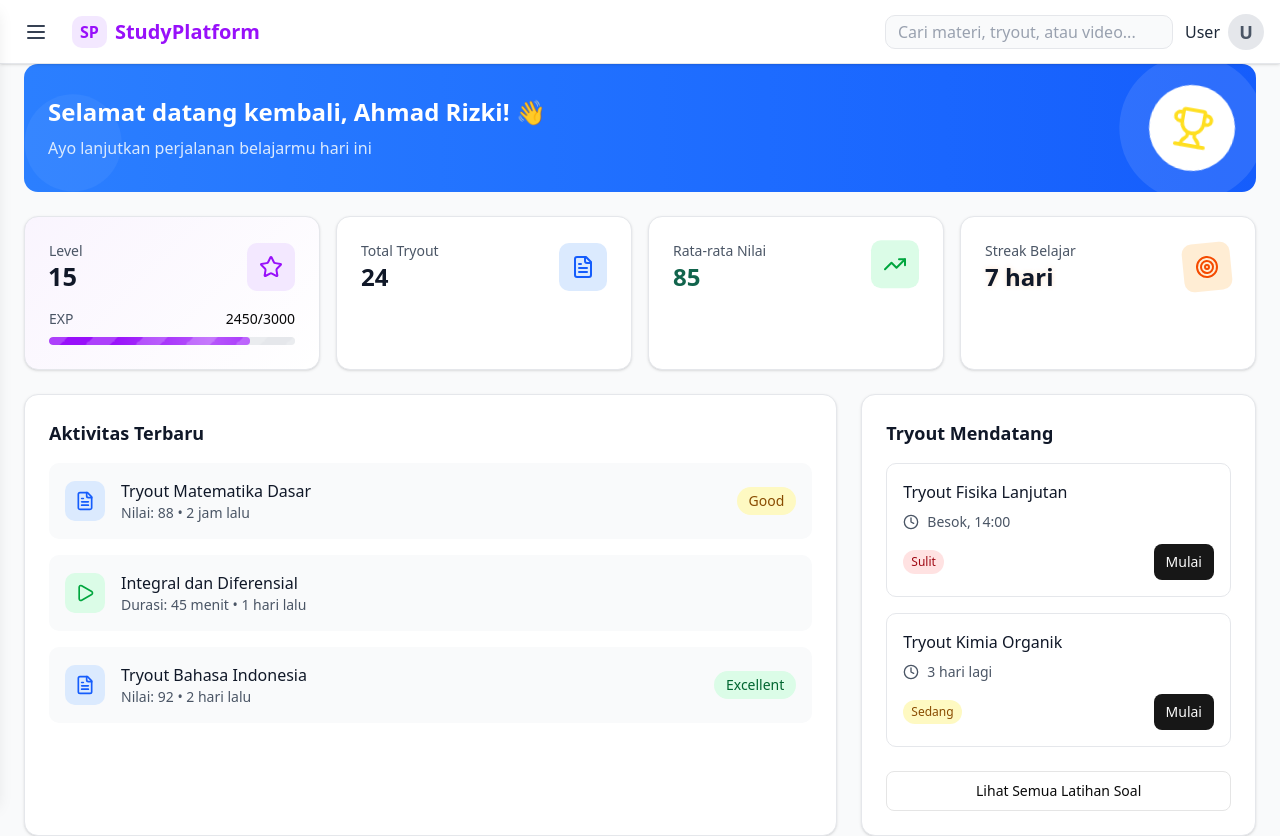
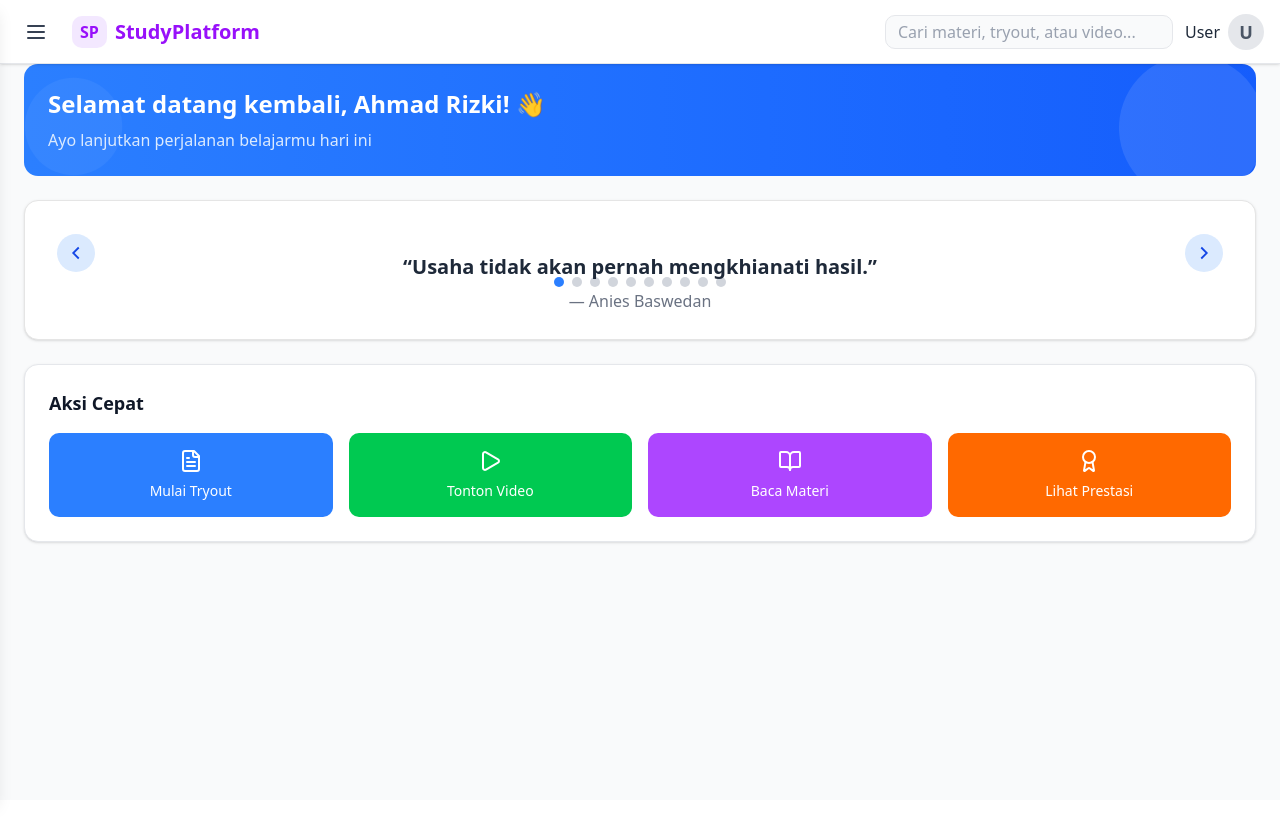
Before and after one commit to Tamara1430/tutor-utbk, a Next.js app: page /UserDashboard in a window 1280 px wide. Shown: the top 836 px of the page. After the commit the page ends 800 px from the top, so only its background shows below. Built offline with nearby package versions, Linux system fonts and the light colour scheme.

Commit message:
dashboard-page.tsx

```diff
--- a/src/app/UserDashboard/dashboard-page.tsx
+++ b/src/app/UserDashboard/dashboard-page.tsx
@@ -1,47 +1,90 @@
 'use client'
 
-import { motion, useInView } from 'framer-motion'
-import { useRef } from 'react'
+import { motion, useInView, AnimatePresence } from 'framer-motion'
+import { useRef, useState } from 'react'
 import {
-  Trophy,
-  Target,
-  BookOpen,
-  TrendingUp,
-  Star,
-  Play,
-  FileText,
-  Award,
-  Clock
+  FileText, Play, BookOpen, Award
 } from 'lucide-react'
 import { Button } from '@/components/ui/button'
+
+const MOTIVATION_QUOTES = [
+  {
+    text: 'Usaha tidak akan pernah mengkhianati hasil.',
+    author: 'Anies Baswedan'
+  },
+  {
+    text: 'Orang yang tidak pernah membuat kesalahan, tidak pernah mencoba sesuatu yang baru.',
+    author: 'Albert Einstein'
+  },
+  {
+    text: 'Kunci kesuksesan adalah fokus pada tujuan, bukan pada hambatan.',
+    author: 'Jack Ma'
+  },
+  {
+    text: 'Masa depan adalah milik mereka yang percaya pada keindahan mimpi mereka.',
+    author: 'Eleanor Roosevelt'
+  },
+  {
+    text: 'Semangat, kerja keras, dan tekad akan membawamu ke tempat yang kamu impikan.',
+    author: 'B.J. Habibie'
+  },
+  {
+    text: 'Sukses adalah hasil dari persiapan, kerja keras, dan belajar dari kegagalan.',
+    author: 'Colin Powell'
+  },
+  {
+    text: 'Jangan takut gagal, karena kegagalan adalah guru terbaik.',
+    author: 'Soichiro Honda'
+  },
+  {
+    text: 'Mimpi tidak akan menjadi kenyataan tanpa tindakan.',
+    author: 'Walt Disney'
+  },
+  {
+    text: 'Percayalah pada dirimu sendiri, dan segala sesuatu mungkin terjadi.',
+    author: 'Simone Biles'
+  },
+  {
+    text: 'Kesempatan tidak datang dua kali, manfaatkan sebaik mungkin.',
+    author: 'Chairul Tanjung'
+  }
+]
 
 export default function Dashboard() {
   const ref = useRef(null)
   const isInView = useInView(ref, { once: true })
+  const userStats = { name: "Ahmad Rizki" }
 
-  // Data dummy untuk demonstrasi
-  const userStats = {
-    name: "Ahmad Rizki",
-    level: 15,
-    exp: 2450,
-    maxExp: 3000,
-    totalTryouts: 24,
-    averageScore: 85,
-    studyStreak: 7
+  // Carousel state
+  const [index, setIndex] = useState(0)
+  const [direction, setDirection] = useState(0) // -1: left, 1: right
+
+  // Animasi carousel
+  const slideVariants = {
+    enter: (direction: number) => ({
+      x: direction > 0 ? 300 : -300,
+      opacity: 0
+    }),
+    center: {
+      x: 0,
+      opacity: 1,
+      transition: { duration: 0.5 }
+    },
+    exit: (direction: number) => ({
+      x: direction > 0 ? -300 : 300,
+      opacity: 0,
+      transition: { duration: 0.5 }
+    })
   }
 
-  const recentActivities = [
-    { id: 1, type: 'tryout', title: 'Tryout Matematika Dasar', score: 88, date: '2 jam lalu' },
-    { id: 2, type: 'video', title: 'Integral dan Diferensial', duration: '45 menit', date: '1 hari lalu' },
-    { id: 3, type: 'tryout', title: 'Tryout Bahasa Indonesia', score: 92, date: '2 hari lalu' },
-  ]
-
-  const upcomingTryouts = [
-    { id: 1, title: 'Tryout Fisika Lanjutan', date: 'Besok, 14:00', difficulty: 'Sulit' },
-    { id: 2, title: 'Tryout Kimia Organik', date: '3 hari lagi', difficulty: 'Sedang' },
-  ]
-
-  const expPercentage = (userStats.exp / userStats.maxExp) * 100
+  const handleNext = () => {
+    setDirection(1)
+    setIndex((prev) => (prev + 1) % MOTIVATION_QUOTES.length)
+  }
+  const handlePrev = () => {
+    setDirection(-1)
+    setIndex((prev) => (prev - 1 + MOTIVATION_QUOTES.length) % MOTIVATION_QUOTES.length)
+  }
 
   const containerVariants = {
     hidden: { opacity: 0 },
@@ -53,17 +96,12 @@ export default function Dashboard() {
       }
     }
   }
-
   const itemVariants = {
     hidden: { y: 20, opacity: 0 },
     visible: {
       y: 0,
       opacity: 1,
-      transition: {
-        type: "spring" as const,
-        stiffness: 100,
-        damping: 12
-      }
+      transition: { type: "spring" as const, stiffness: 100, damping: 12 }
     }
   }
 
@@ -84,30 +122,14 @@ export default function Dashboard() {
         {/* Animated background elements */}
         <motion.div
           className="absolute top-0 right-0 w-32 h-32 bg-white opacity-10 rounded-full"
-          animate={{
-            scale: [1, 1.2, 1],
-            rotate: [0, 180, 360]
-          }}
-          transition={{
-            duration: 8,
-            repeat: Infinity,
-            ease: "linear"
-          }}
+          animate={{ scale: [1, 1.2, 1], rotate: [0, 180, 360] }}
+          transition={{ duration: 8, repeat: Infinity, ease: "linear" }}
         />
         <motion.div
           className="absolute bottom-0 left-0 w-24 h-24 bg-white opacity-5 rounded-full"
-          animate={{
-            scale: [1, 1.1, 1],
-            x: [0, 10, 0],
-            y: [0, -10, 0]
-          }}
-          transition={{
-            duration: 6,
-            repeat: Infinity,
-            ease: "easeInOut"
-          }}
+          animate={{ scale: [1, 1.1, 1], x: [0, 10, 0], y: [0, -10, 0] }}
+          transition={{ duration: 6, repeat: Infinity, ease: "easeInOut" }}
         />
-
         <div className="flex items-center justify-between relative z-10">
           <div>
             <motion.h1
@@ -127,339 +149,64 @@ export default function Dashboard() {
               Ayo lanjutkan perjalanan belajarmu hari ini
             </motion.p>
           </div>
-          <motion.div
-            className="hidden md:block"
-            animate={{
-              rotate: [0, 10, -10, 0],
-              scale: [1, 1.1, 1]
-            }}
-            transition={{
-              duration: 4,
-              repeat: Infinity,
-              ease: "easeInOut"
-            }}
-          >
-            <div className="w-20 h-20 bg-white bg-opacity-20 rounded-full flex items-center justify-center animate-float">
-              <Trophy className="h-10 w-10 text-yellow-300" />
-            </div>
-          </motion.div>
         </div>
       </motion.div>
 
-      {/* Stats Cards */}
+      {/* Carousel Motivasi */}
       <motion.div
-        variants={containerVariants}
-        className="grid grid-cols-1 md:grid-cols-2 lg:grid-cols-4 gap-4"
+        variants={itemVariants}
+        className="relative flex flex-col items-center justify-center bg-white rounded-xl p-6 border shadow-sm overflow-hidden min-h-[140px]"
       >
-        {/* Level & EXP Card */}
-        <motion.div
-          variants={itemVariants}
-          whileHover={{
-            scale: 1.05,
-            boxShadow: "0 20px 40px rgba(0, 0, 0, 0.1)"
-          }}
-          className="bg-white rounded-xl p-6 shadow-sm border border-gray-200 card-hover relative overflow-hidden"
-        >
-          {/* Animated background gradient */}
-          <motion.div
-            className="absolute inset-0 bg-gradient-to-br from-purple-50 to-transparent opacity-50"
-            animate={{
-              background: [
-                "linear-gradient(45deg, rgba(147, 51, 234, 0.1), transparent)",
-                "linear-gradient(135deg, rgba(147, 51, 234, 0.1), transparent)",
-                "linear-gradient(225deg, rgba(147, 51, 234, 0.1), transparent)",
-                "linear-gradient(315deg, rgba(147, 51, 234, 0.1), transparent)"
-              ]
-            }}
-            transition={{ duration: 4, repeat: Infinity }}
-          />
-
-          <div className="relative z-10">
-            <div className="flex items-center justify-between mb-4">
-              <div>
-                <p className="text-sm text-gray-600">Level</p>
-                <motion.p
-                  className="text-2xl font-bold text-gray-900"
-                  animate={{ scale: [1, 1.1, 1] }}
-                  transition={{ duration: 2, repeat: Infinity }}
-                >
-                  {userStats.level}
-                </motion.p>
-              </div>
+        <div className="w-full max-w-xl flex items-center justify-center">
+          {/* Prev Button */}
+          <button
+            onClick={handlePrev}
+            className="absolute left-4 md:left-8 bg-blue-100 hover:bg-blue-200 text-blue-700 rounded-full p-2 z-10"
+            aria-label="Sebelumnya"
+            tabIndex={0}
+          >
+            <svg width={22} height={22} fill="none" stroke="currentColor" viewBox="0 0 24 24"><path d="M15 18l-6-6 6-6" strokeWidth={2}/></svg>
+          </button>
+          {/* Carousel Slide */}
+          <div className="flex-1 px-8 text-center relative">
+            <AnimatePresence custom={direction} mode="wait">
               <motion.div
-                className="w-12 h-12 bg-purple-100 rounded-lg flex items-center justify-center"
-                whileHover={{ rotate: 360 }}
-                transition={{ duration: 0.5 }}
+                key={index}
+                custom={direction}
+                variants={slideVariants}
+                initial="enter"
+                animate="center"
+                exit="exit"
+                className="absolute left-0 right-0"
               >
-                <Star className="h-6 w-6 text-purple-600" />
-              </motion.div>
-            </div>
-            <div className="space-y-2">
-              <div className="flex justify-between text-sm">
-                <span className="text-gray-600">EXP</span>
-                <span className="font-medium">{userStats.exp}/{userStats.maxExp}</span>
-              </div>
-              <div className="w-full bg-gray-200 rounded-full h-2 progress-bar">
-                <motion.div
-                  initial={{ width: 0 }}
-                  animate={{ width: `${expPercentage}%` }}
-                  transition={{ duration: 1.5, delay: 0.5, ease: "easeOut" }}
-                  className="bg-purple-600 h-2 rounded-full relative overflow-hidden"
-                >
-                  <motion.div
-                    className="absolute inset-0 bg-gradient-to-r from-transparent via-white to-transparent opacity-30"
-                    animate={{ x: ["-100%", "100%"] }}
-                    transition={{ duration: 2, repeat: Infinity, ease: "linear" }}
-                  />
-                </motion.div>
-              </div>
-            </div>
-          </div>
-        </motion.div>
-
-        {/* Total Tryouts */}
-        <motion.div
-          variants={itemVariants}
-          whileHover={{
-            scale: 1.05,
-            boxShadow: "0 20px 40px rgba(0, 0, 0, 0.1)"
-          }}
-          className="bg-white rounded-xl p-6 shadow-sm border border-gray-200 card-hover"
-        >
-          <div className="flex items-center justify-between">
-            <div>
-              <p className="text-sm text-gray-600">Total Tryout</p>
-              <motion.p
-                className="text-2xl font-bold text-gray-900"
-                initial={{ scale: 0 }}
-                animate={{ scale: 1 }}
-                transition={{ delay: 0.6, type: "spring", stiffness: 200 }}
-              >
-                {userStats.totalTryouts}
-              </motion.p>
-            </div>
-            <motion.div
-              className="w-12 h-12 bg-blue-100 rounded-lg flex items-center justify-center"
-              whileHover={{
-                scale: 1.1,
-                boxShadow: "0 0 20px rgba(59, 130, 246, 0.4)"
-              }}
-            >
-              <FileText className="h-6 w-6 text-blue-600" />
-            </motion.div>
-          </div>
-        </motion.div>
-
-        {/* Average Score */}
-        <motion.div
-          variants={itemVariants}
-          whileHover={{
-            scale: 1.05,
-            boxShadow: "0 20px 40px rgba(0, 0, 0, 0.1)"
-          }}
-          className="bg-white rounded-xl p-6 shadow-sm border border-gray-200 card-hover"
-        >
-          <div className="flex items-center justify-between">
-            <div>
-              <p className="text-sm text-gray-600">Rata-rata Nilai</p>
-              <motion.p
-                className="text-2xl font-bold text-gray-900"
-                animate={{
-                  color: ["#111827", "#10B981", "#111827"]
-                }}
-                transition={{ duration: 3, repeat: Infinity }}
-              >
-                {userStats.averageScore}
-              </motion.p>
-            </div>
-            <motion.div
-              className="w-12 h-12 bg-green-100 rounded-lg flex items-center justify-center"
-              animate={{
-                y: [0, -5, 0]
-              }}
-              transition={{ duration: 2, repeat: Infinity }}
-            >
-              <TrendingUp className="h-6 w-6 text-green-600" />
-            </motion.div>
-          </div>
-        </motion.div>
-
-        {/* Study Streak */}
-        <motion.div
-          variants={itemVariants}
-          whileHover={{
-            scale: 1.05,
-            boxShadow: "0 20px 40px rgba(0, 0, 0, 0.1)"
-          }}
-          className="bg-white rounded-xl p-6 shadow-sm border border-gray-200 card-hover"
-        >
-          <div className="flex items-center justify-between">
-            <div>
-              <p className="text-sm text-gray-600">Streak Belajar</p>
-              <motion.p
-                className="text-2xl font-bold text-gray-900"
-                animate={{
-                  textShadow: [
-                    "0 0 0px rgba(251, 146, 60, 0)",
-                    "0 0 10px rgba(251, 146, 60, 0.5)",
-                    "0 0 0px rgba(251, 146, 60, 0)"
-                  ]
-                }}
-                transition={{ duration: 2, repeat: Infinity }}
-              >
-                {userStats.studyStreak} hari
-              </motion.p>
-            </div>
-            <motion.div
-              className="w-12 h-12 bg-orange-100 rounded-lg flex items-center justify-center"
-              animate={{
-                rotate: [0, 10, -10, 0]
-              }}
-              transition={{ duration: 3, repeat: Infinity }}
-            >
-              <Target className="h-6 w-6 text-orange-600" />
-            </motion.div>
-          </div>
-        </motion.div>
-      </motion.div>
-
-      {/* Main Content Grid */}
-      <motion.div
-        variants={containerVariants}
-        className="grid grid-cols-1 lg:grid-cols-3 gap-6"
-      >
-        {/* Recent Activities */}
-        <motion.div
-          variants={itemVariants}
-          className="lg:col-span-2 bg-white rounded-xl p-6 shadow-sm border border-gray-200 card-hover"
-        >
-          <motion.h3
-            className="text-lg font-semibold text-gray-900 mb-4"
-            initial={{ x: -20, opacity: 0 }}
-            animate={{ x: 0, opacity: 1 }}
-            transition={{ delay: 0.8 }}
-          >
-            Aktivitas Terbaru
-          </motion.h3>
-          <div className="space-y-4">
-            {recentActivities.map((activity, index) => (
-              <motion.div
-                key={activity.id}
-                initial={{ opacity: 0, x: -20 }}
-                animate={{ opacity: 1, x: 0 }}
-                transition={{ duration: 0.3, delay: 0.9 + index * 0.1 }}
-                whileHover={{
-                  scale: 1.02,
-                  boxShadow: "0 10px 25px rgba(0, 0, 0, 0.1)"
-                }}
-                className="flex items-center space-x-4 p-4 bg-gray-50 rounded-lg hover:bg-gray-100 transition-all duration-300 cursor-pointer"
-              >
-                <motion.div
-                  className={`w-10 h-10 rounded-lg flex items-center justify-center ${
-                    activity.type === 'tryout' ? 'bg-blue-100' : 'bg-green-100'
-                  }`}
-                  whileHover={{
-                    scale: 1.1,
-                    rotate: 5
-                  }}
-                >
-                  {activity.type === 'tryout' ? (
-                    <FileText className={`h-5 w-5 ${activity.type === 'tryout' ? 'text-blue-600' : 'text-green-600'}`} />
-                  ) : (
-                    <Play className="h-5 w-5 text-green-600" />
-                  )}
-                </motion.div>
-                <div className="flex-1">
-                  <h4 className="font-medium text-gray-900">{activity.title}</h4>
-                  <p className="text-sm text-gray-600">
-                    {activity.score ? `Nilai: ${activity.score}` : `Durasi: ${activity.duration}`} • {activity.date}
-                  </p>
+                <div className="text-lg md:text-xl font-semibold text-gray-800">
+                  “{MOTIVATION_QUOTES[index].text}”
                 </div>
-                {activity.score && (
-                  <motion.div
-                    className={`px-3 py-1 rounded-full text-sm font-medium ${
-                      activity.score >= 90 ? 'bg-green-100 text-green-800' :
-                      activity.score >= 80 ? 'bg-yellow-100 text-yellow-800' :
-                      'bg-red-100 text-red-800'
-                    }`}
-                    whileHover={{ scale: 1.05 }}
-                  >
-                    {activity.score >= 90 ? 'Excellent' : activity.score >= 80 ? 'Good' : 'Needs Improvement'}
-                  </motion.div>
-                )}
-              </motion.div>
-            ))}
-          </div>
-        </motion.div>
-
-        {/* Upcoming Tryouts */}
-        <motion.div
-          variants={itemVariants}
-          className="bg-white rounded-xl p-6 shadow-sm border border-gray-200 card-hover"
-        >
-          <motion.h3
-            className="text-lg font-semibold text-gray-900 mb-4"
-            initial={{ x: 20, opacity: 0 }}
-            animate={{ x: 0, opacity: 1 }}
-            transition={{ delay: 1.0 }}
-          >
-            Tryout Mendatang
-          </motion.h3>
-          <div className="space-y-4">
-            {upcomingTryouts.map((tryout, index) => (
-              <motion.div
-                key={tryout.id}
-                initial={{ opacity: 0, y: 10 }}
-                animate={{ opacity: 1, y: 0 }}
-                transition={{ duration: 0.3, delay: 1.1 + index * 0.1 }}
-                whileHover={{
-                  scale: 1.02,
-                  boxShadow: "0 10px 25px rgba(0, 0, 0, 0.1)"
-                }}
-                className="p-4 border border-gray-200 rounded-lg hover:border-blue-300 transition-all duration-300 cursor-pointer"
-              >
-                <h4 className="font-medium text-gray-900 mb-2">{tryout.title}</h4>
-                <div className="flex items-center space-x-2 text-sm text-gray-600 mb-3">
-                  <Clock className="h-4 w-4" />
-                  <span>{tryout.date}</span>
-                </div>
-                <div className="flex items-center justify-between">
-                  <motion.span
-                    className={`px-2 py-1 rounded-full text-xs font-medium ${
-                      tryout.difficulty === 'Sulit' ? 'bg-red-100 text-red-800' :
-                      tryout.difficulty === 'Sedang' ? 'bg-yellow-100 text-yellow-800' :
-                      'bg-green-100 text-green-800'
-                    }`}
-                    whileHover={{ scale: 1.05 }}
-                  >
-                    {tryout.difficulty}
-                  </motion.span>
-                  <motion.div
-                    whileHover={{ scale: 1.05 }}
-                    whileTap={{ scale: 0.95 }}
-                  >
-                    <Button size="sm" className="btn-hover-lift">
-                      Mulai
-                    </Button>
-                  </motion.div>
+                <div className="mt-2 text-sm md:text-base text-gray-500 font-medium">
+                  — {MOTIVATION_QUOTES[index].author}
                 </div>
               </motion.div>
-            ))}
+            </AnimatePresence>
           </div>
-
-          <motion.div
-            className="mt-6"
-            whileHover={{ scale: 1.02 }}
-            whileTap={{ scale: 0.98 }}
+          {/* Next Button */}
+          <button
+            onClick={handleNext}
+            className="absolute right-4 md:right-8 bg-blue-100 hover:bg-blue-200 text-blue-700 rounded-full p-2 z-10"
+            aria-label="Selanjutnya"
+            tabIndex={0}
           >
-            <Button
-              variant="outline"
-              className="w-full btn-hover-lift"
-            >
-              Lihat Semua Latihan Soal
-            </Button>
-          </motion.div>
-        </motion.div>
+            <svg width={22} height={22} fill="none" stroke="currentColor" viewBox="0 0 24 24"><path d="M9 6l6 6-6 6" strokeWidth={2}/></svg>
+          </button>
+        </div>
+        <div className="flex gap-2 justify-center mt-6">
+          {MOTIVATION_QUOTES.map((_, i) => (
+            <span
+              key={i}
+              className={`w-2.5 h-2.5 rounded-full transition-all duration-200
+                ${index === i ? "bg-blue-500" : "bg-gray-300"}`}
+            />
+          ))}
+        </div>
       </motion.div>
 
       {/* Quick Actions */}
@@ -481,12 +228,12 @@ export default function Dashboard() {
             { icon: Play, label: 'Tonton Video', color: 'bg-green-500', hoverColor: 'hover:bg-green-600' },
             { icon: BookOpen, label: 'Baca Materi', color: 'bg-purple-500', hoverColor: 'hover:bg-purple-600' },
             { icon: Award, label: 'Lihat Prestasi', color: 'bg-orange-500', hoverColor: 'hover:bg-orange-600' },
-          ].map((action, index) => (
+          ].map((action, idx) => (
             <motion.div
               key={action.label}
               initial={{ opacity: 0, y: 20 }}
               animate={{ opacity: 1, y: 0 }}
-              transition={{ duration: 0.3, delay: 1.3 + index * 0.1 }}
+              transition={{ duration: 0.3, delay: 1.3 + idx * 0.1 }}
               whileHover={{
                 scale: 1.05,
                 boxShadow: "0 10px 25px rgba(0, 0, 0, 0.15)"
```
